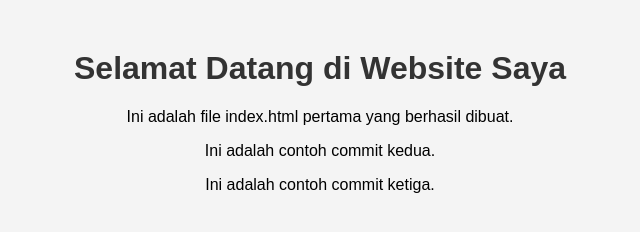
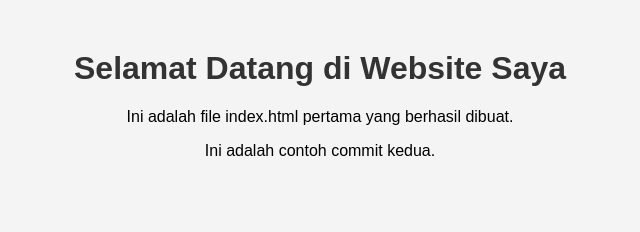
Before and after one commit to yuniartikaaluna-ops/lat-git-aluna, a plain HTML site: page index.html in a window 1280 px wide. Shown: the whole page, without its empty margins (320-960 px from the left). Drawn offline with Linux system fonts and the light colour scheme.

```diff
--- a/index.html
+++ b/index.html
@@ -21,7 +21,6 @@
     <h1>Selamat Datang di Website Saya</h1>
     <p>Ini adalah file index.html pertama yang berhasil dibuat.</p>
     <p>Ini adalah contoh commit kedua.</p>
-    <p>Ini adalah contoh commit ketiga.</p>
 
 </body>
 </html>
```
